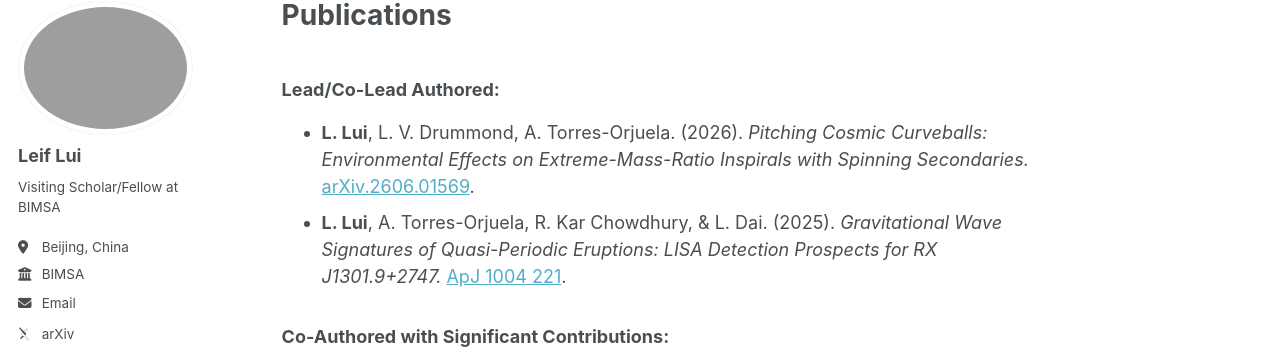
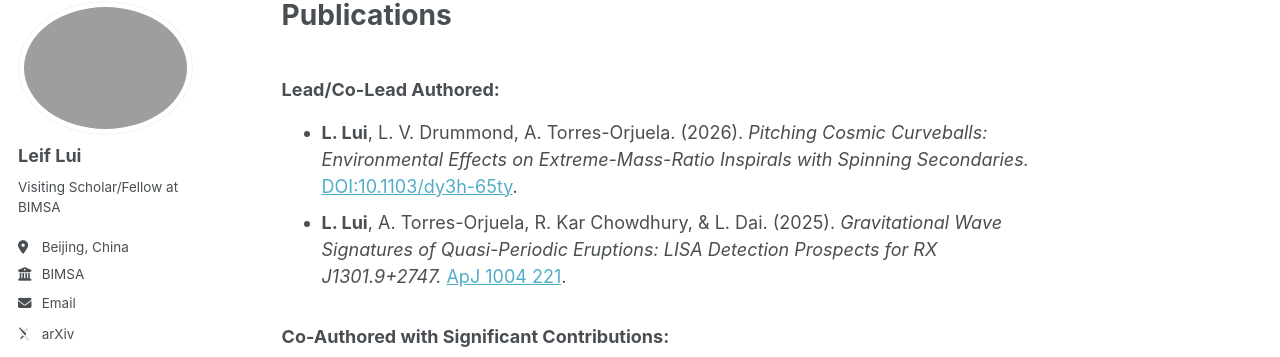
Before and after one commit to leiflui/leiflui.github.io, a Jekyll site: the page built from _pages/publications.md, in a window 1280 px wide. Shown: the part 100-457 px from the top of the page. Built offline with Jekyll 4.4.1, drawn with Linux system fonts in a browser that asks for light colours; some web fonts are replaced; a script bundle is joined from its source files by our own code; library files that are not in the unit come from our copies.

Commit message:
Change DOI link for cosmic curveballs publication
Updated DOI link for the publication on extreme-mass-ratio inspirals.

```diff
--- a/_pages/publications.md
+++ b/_pages/publications.md
@@ -5,7 +5,7 @@
 ---
 
 ### Lead/Co-Lead Authored:
-- **L. Lui**, L. V. Drummond, A. Torres-Orjuela. (2026). *Pitching Cosmic Curveballs: Environmental Effects on Extreme-Mass-Ratio Inspirals with Spinning Secondaries.* [arXiv.2606.01569](https://arxiv.org/abs/2606.01569).
+- **L. Lui**, L. V. Drummond, A. Torres-Orjuela. (2026). *Pitching Cosmic Curveballs: Environmental Effects on Extreme-Mass-Ratio Inspirals with Spinning Secondaries.* [DOI:10.1103/dy3h-65ty](https://doi.org/10.1103/dy3h-65ty).
 - **L. Lui**, A. Torres-Orjuela, R. Kar Chowdhury, &  L. Dai. (2025). *Gravitational Wave Signatures of Quasi-Periodic Eruptions: LISA Detection Prospects for RX J1301.9+2747.* [ApJ 1004 221](https://iopscience.iop.org/article/10.3847/1538-4357/ae71cc).
 
 ### Co-Authored with Significant Contributions:
```
